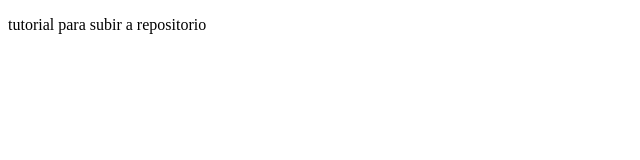
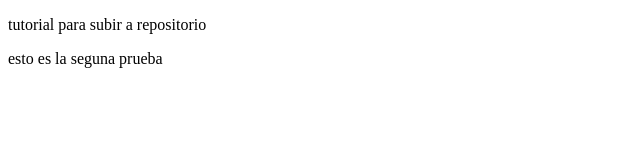
Before and after one commit to IMC1616/prueba-, a plain HTML site: page index.html in a window 1280 px wide. Shown: the whole page, without its empty margins (0-640 px from the left). Drawn offline with Linux system fonts and the light colour scheme.

Commit message:
segundo comit
segundo comit del proyecto

```diff
--- a/index.html
+++ b/index.html
@@ -6,6 +6,8 @@
   </head>
   <body>
     <p> tutorial para subir a repositorio </p>
+    <p> esto es la seguna prueba</p>
+
 
   </body>
 </html>
```
